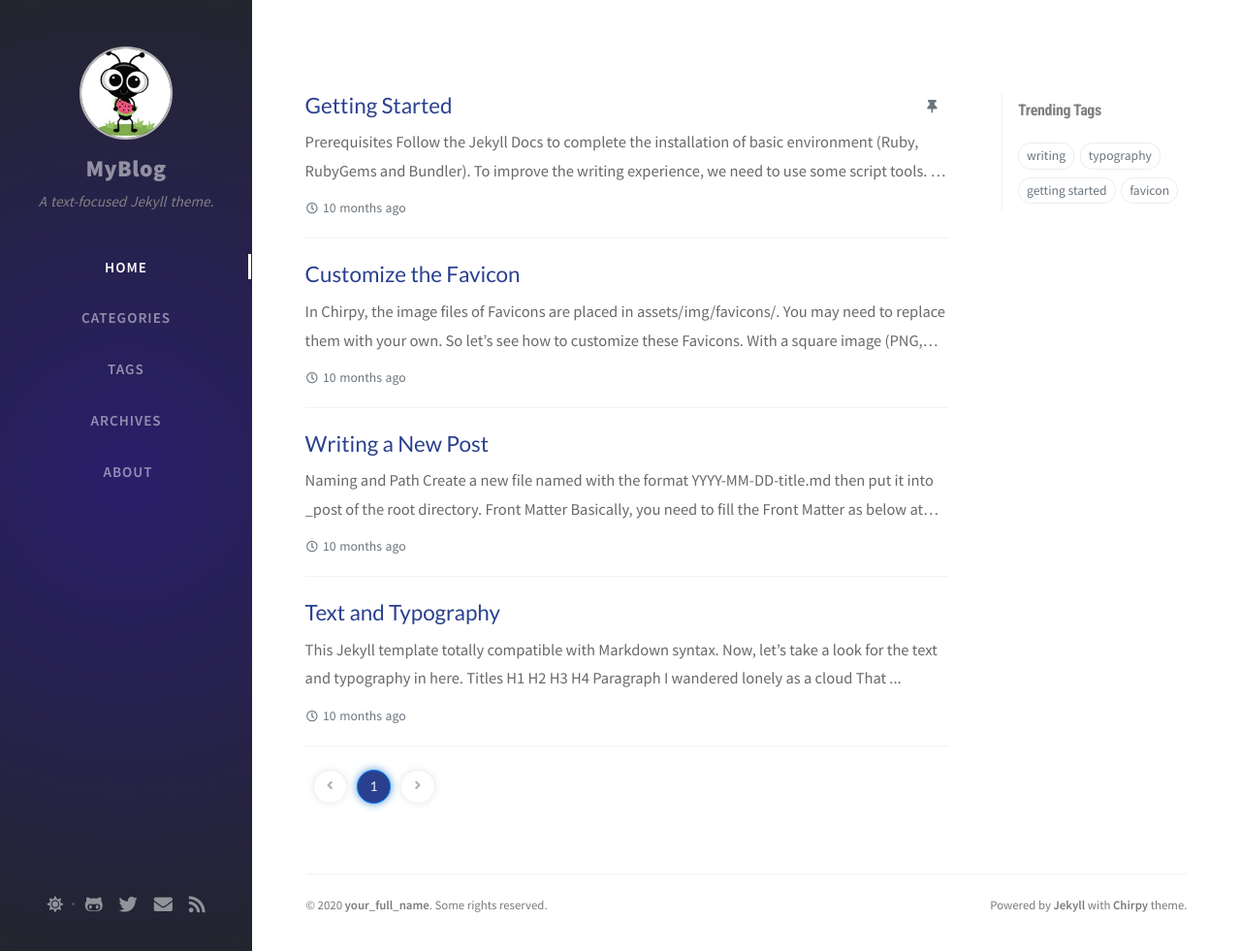
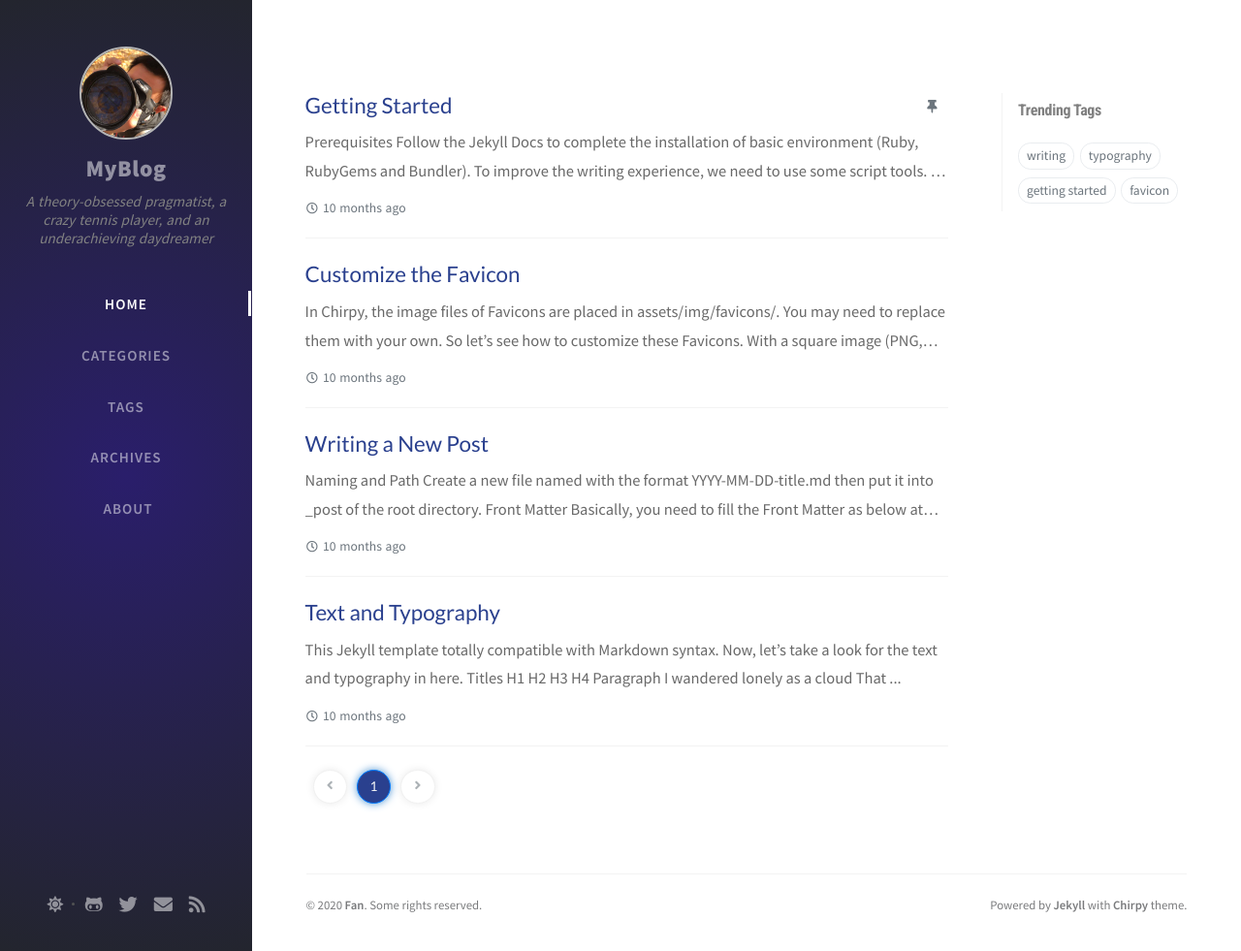
Before and after one commit to MarcusYF/MarcusYF.github.io, a Jekyll site: the page built from index.html, in a window 1280 px wide and 981 px high. Shown: the whole window at 97% size. Built offline with Jekyll 4.4.1, drawn with Linux system fonts in a browser that asks for light colours; nearby versions of some CDN libraries; the list of posts is cut into pages by our own code; comment, search, counter and statistics services are not loaded.

Commit message:
change avatar

```diff
--- a/_config.yml
+++ b/_config.yml
@@ -10,7 +10,7 @@
 
 title: MyBlog                         # the main title
 
-tagline: A text-focused Jekyll theme.  # it will display as the sub-title
+tagline: A theory-obsessed pragmatist, a crazy tennis player, and an underachieving daydreamer  # it will display as the sub-title
 
 description: >-                        # used by seo meta and the atom feed
   A minimal, portfolio, sidebar,
@@ -20,19 +20,19 @@ description: >-                        # used by seo meta and the atom feed
 # Replace with the website url, e.g. 'https://username.github.io'
 url: 'https://marcusyf.github.io'
 
-author: your_full_name                  # change to your full name
+author: Fan Yao                  # change to your full name
 
 avatar: /assets/img/sample/avatar.jpg   # support internet resources
 
 github:
-  username: github_username             # change to your github username
+  username: MarcusYF             # change to your github username
 
 twitter:
   username: twitter_username            # change to your twitter username
 
 social:
-  name: your_full_name                  # it will shows as the copyright owner in Footer
-  email: example@doamin.com             # change to your email address
+  name: Fan                  # it will shows as the copyright owner in Footer
+  email: yaofan295970@gmail.com             # change to your email address
   links:
     # The first element serves as the copyright owner's link
     - https://twitter.com/username      # change to your twitter homepage
```
Also changed, not shown: assets/img/sample/avatar.jpg.
